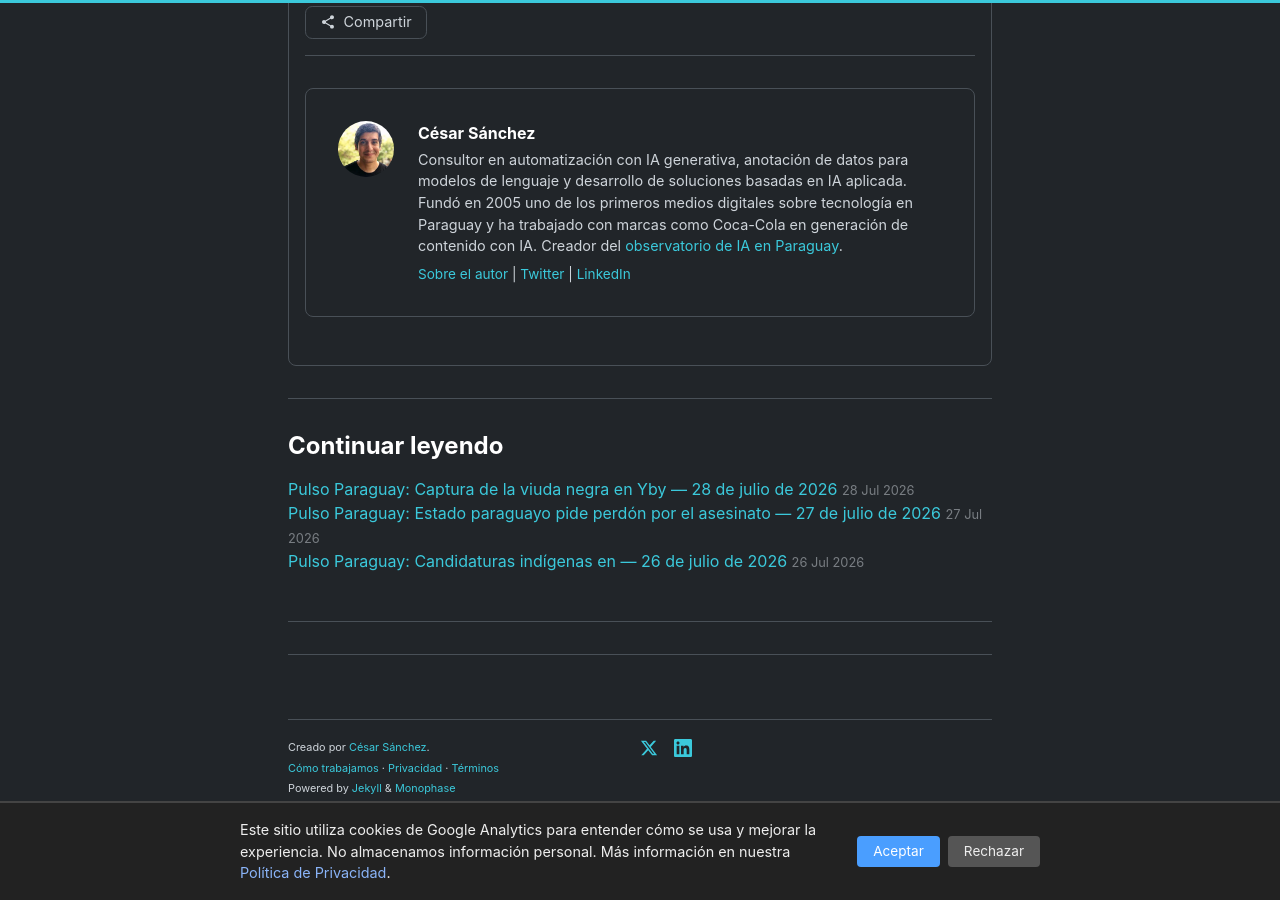
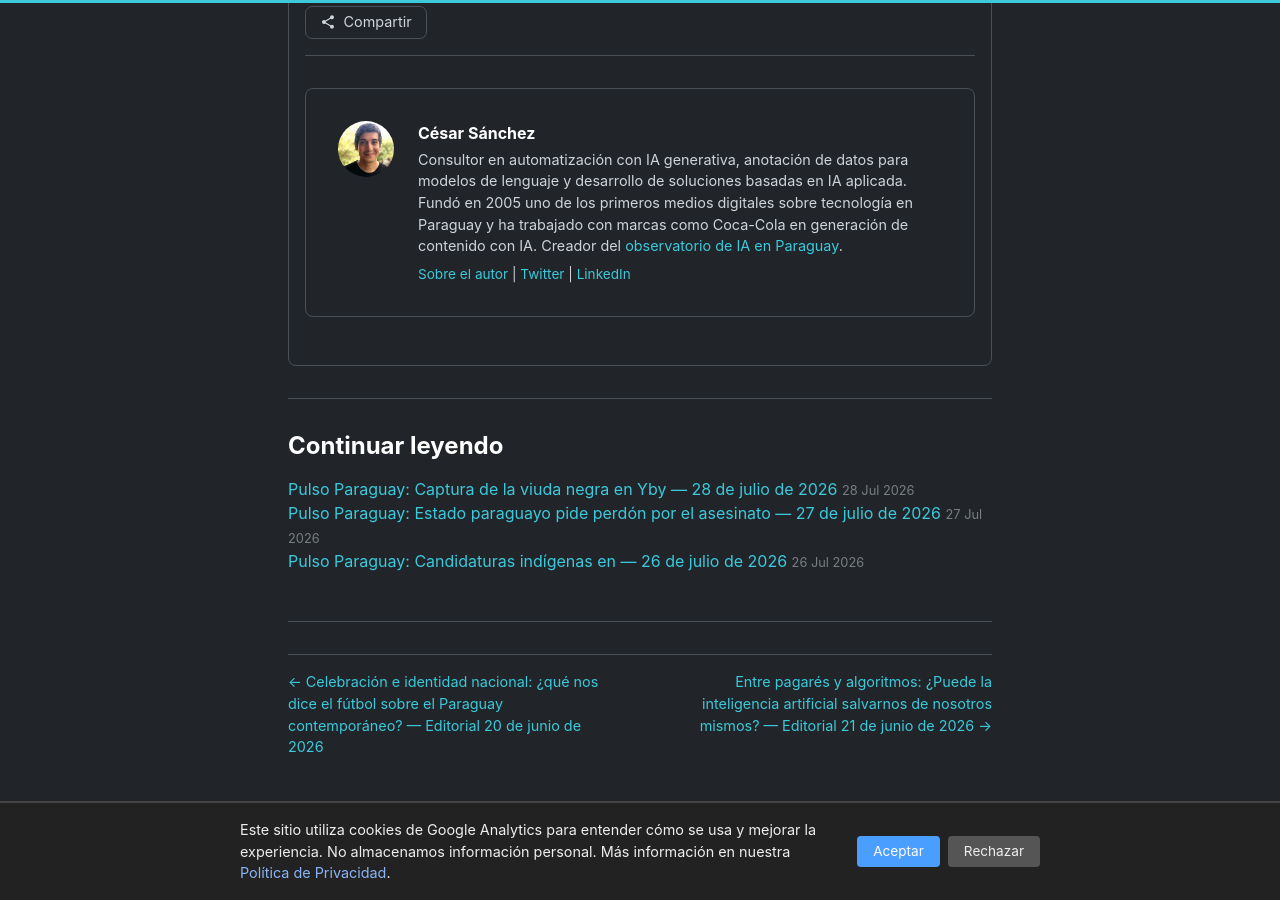
Before and after one commit to miravosqueinteresante/muchotexto.net, a Jekyll site: the page built from _posts/2026-06-21-la-mafia-de-los-pagares-pulso-paraguay.md, in a window 1280 px wide and 900 px high, scrolled down 4168 px. Built offline with Jekyll 4.4.1, drawn with Linux system fonts in a browser that asks for light colours.

Commit message:
fix: revert category filter on post nav - chronological browsing is better UX. Only keep YAML fix.

```diff
--- a/_layouts/post.html
+++ b/_layouts/post.html
@@ -189,9 +189,6 @@ layout: default
           {% assign show_prev = false %}
         {% endif %}
       {% endif %}
-      {% unless page.previous.categories contains page.categories[0] %}
-        {% assign show_prev = false %}
-      {% endunless %}
       {% if show_prev %}
         <a class="post-nav-prev" href="{{ page.previous.url | relative_url }}">&larr; {{ page.previous.title }}</a>
       {% endif %}
@@ -204,9 +201,6 @@ layout: default
           {% assign show_next = false %}
         {% endif %}
       {% endif %}
-      {% unless page.next.categories contains page.categories[0] %}
-        {% assign show_next = false %}
-      {% endunless %}
       {% if show_next %}
         <a class="post-nav-next" href="{{ page.next.url | relative_url }}">{{ page.next.title }} &rarr;</a>
       {% endif %}
```
